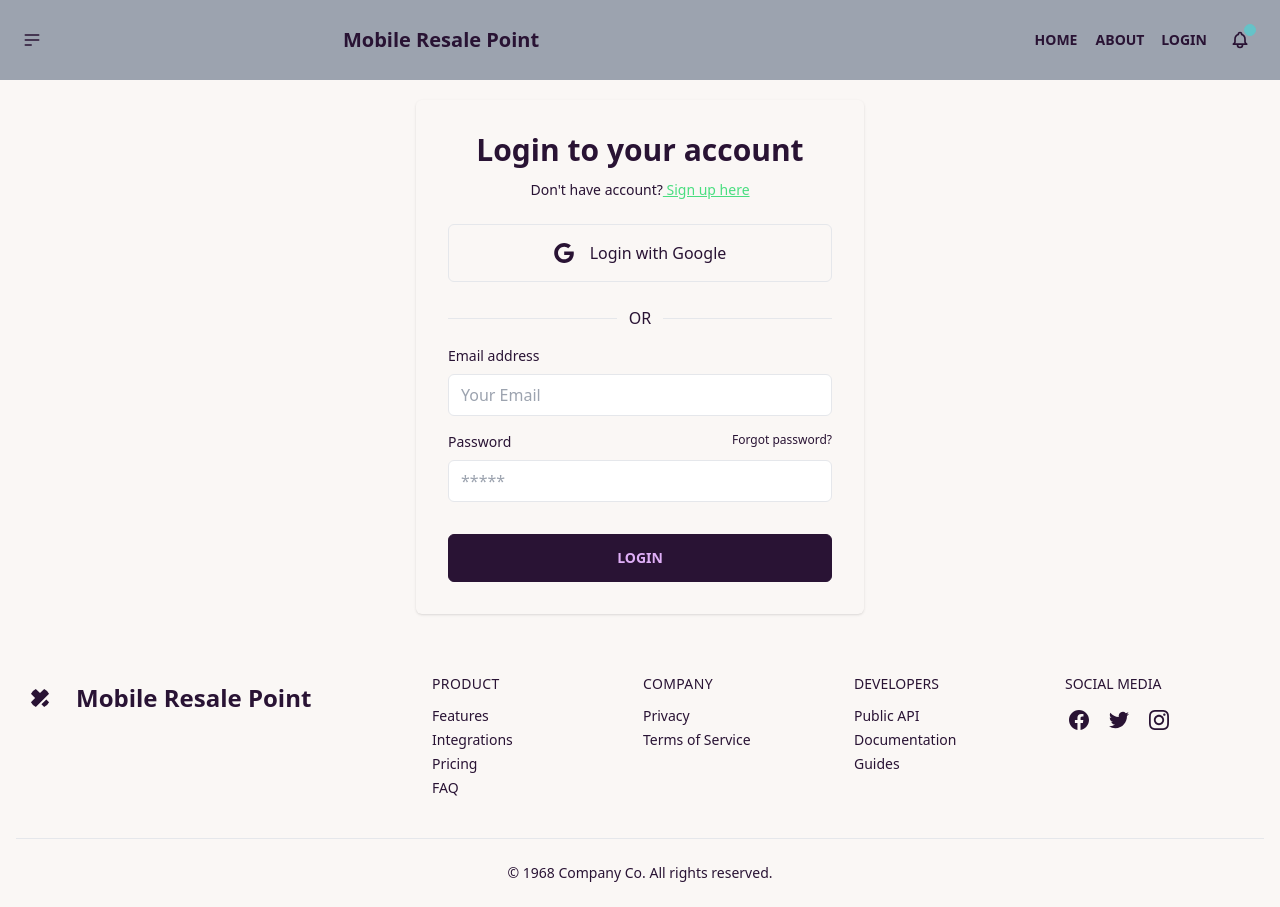
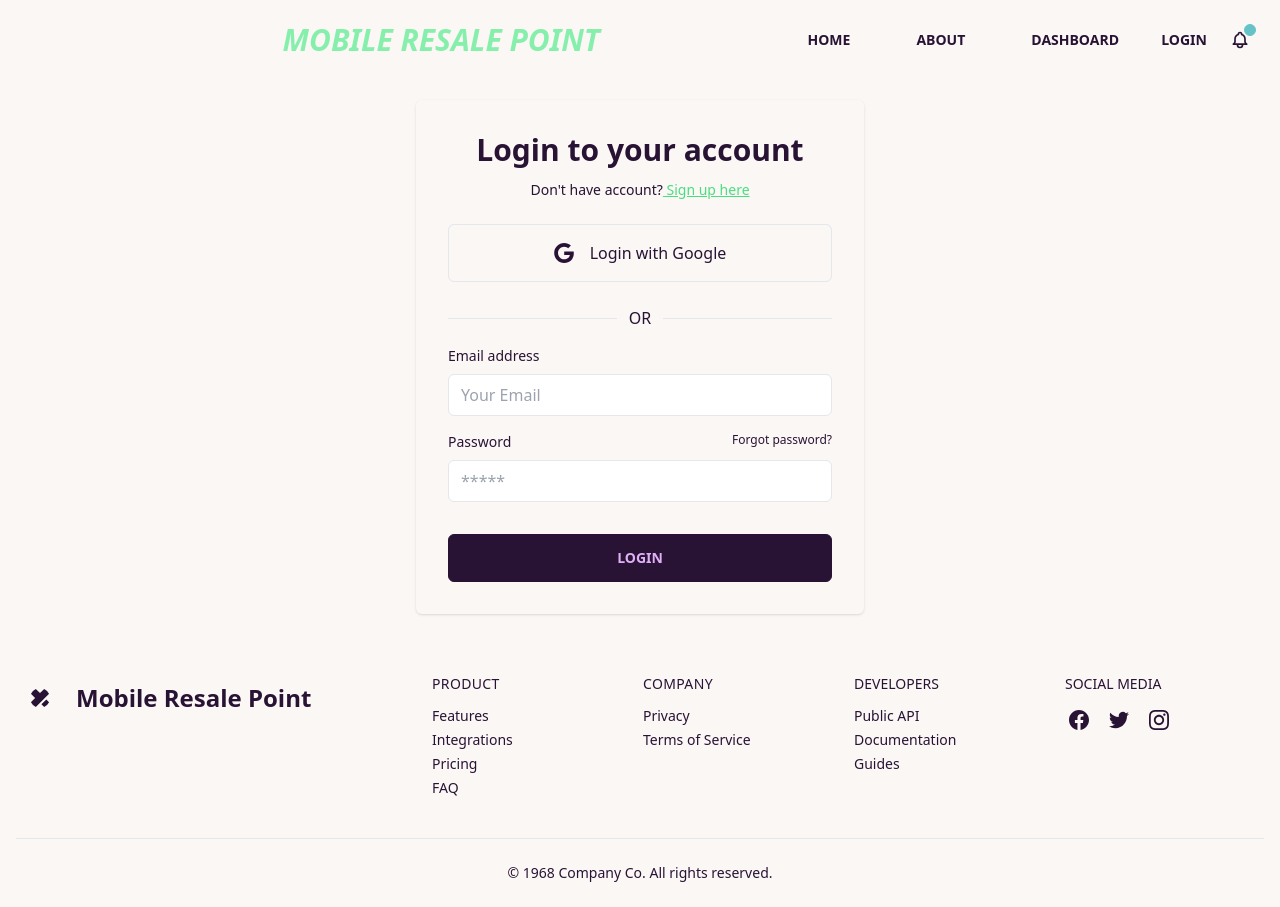
Before and after one commit to RafatRU42/last-assignment, a React (Create React App) app: page /login in a window 1280 px wide. Built offline with nearby package versions, Linux system fonts and the light colour scheme; no server answers.

Commit message:
some css style changed

```diff
--- /dev/null
+++ b/src/Dashboard/DashboardLayout/DashboardLayout.js
@@ -0,0 +1,36 @@
+import React from 'react';
+import { Link, Outlet } from 'react-router-dom';
+import Navbar from '../../Shared/Navbar/Navbar';
+
+const DashboardLayout = () => {
+    return (
+        <div>
+             <div>
+            <Navbar></Navbar>
+            <div className="drawer drawer-mobile">
+                <input id="my-drawer-2" type="checkbox" className="drawer-toggle" />
+                <div className="drawer-content">
+                    <Outlet></Outlet>
+
+                </div>
+                <div className="drawer-side">
+                    <label htmlFor="my-drawer-2" className="drawer-overlay"></label>
+                    <ul className="menu p-4 w-80 bg-base-100 text-base-content">
+                        <li><Link to='/dashboard'>Add A Product</Link></li>
+                       {/* { isAdmin &&  */}
+                       <>
+                       <li><Link to='/dashboard/allusers'> My Product</Link></li>
+                       <li><Link to='/dashboard/addDoctor'>My Buyers</Link></li>
+                       </>
+                        {/* } */}
+                    </ul>
+
+                </div>
+            </div>
+
+        </div>
+        </div>
+    );
+};
+
+export default DashboardLayout;
--- a/src/Shared/Navbar/Navbar.js
+++ b/src/Shared/Navbar/Navbar.js
@@ -5,43 +5,70 @@ import { authContext } from '../Context/Authprovider';
 
 const Navbar = () => {
 
-  const {user,logOut} = useContext(authContext)
+  const { user, logOut } = useContext(authContext)
 
-  const handleLogOut = () =>{
+  const handleLogOut = () => {
     logOut()
-    .then(()=>{ toast.error('You Successfully Log Out')})
-    .catch(()=>{})
+      .then(() => { toast.error('You Successfully Log Out') })
+      .catch(() => { })
   }
   return (
-        <div className="navbar bg-base-100 bg-gray-400">
+    <div className="navbar ">
       <div className="navbar-start">
-          <div className="dropdown">
+        <div className="dropdown lg:hidden">
           <label tabIndex={0} className="btn btn-ghost btn-circle">
             <svg xmlns="http://www.w3.org/2000/svg" className="h-5 w-5" fill="none" viewBox="0 0 24 24" stroke="currentColor"><path strokeLinecap="round" strokeLinejoin="round" strokeWidth="2" d="M4 6h16M4 12h16M4 18h7" /></svg>
           </label>
           <ul tabIndex={0} className="menu menu-compact dropdown-content mt-3 p-2 shadow bg-base-100 rounded-box w-52">
-              <li><a>Homepage</a></li>
-              <li><a>Portfolio</a></li>
-              <li><a>Rafat</a></li>
+            <button className="btn btn-ghost btn-squire mx-4">
+              <Link to={'/'}>Home</Link>
+
+            </button>
+            <button className="btn btn-ghost btn-squire mx-4">
+              About
+            </button>
+            <button className="btn btn-ghost btn-squire mx-4">
+              <Link to={'/dashboard'}>Dashboard</Link>
+            </button>
+
+            {user?.uid ?
+              <>
+                <button onClick={handleLogOut} className="btn btn-ghost btn-squire mx-4">Sign Out</button>
+              </>
+              :
+              <>
+                <button className="btn btn-ghost btn-circle mx-2">
+                  <Link to={'/login'}>Login</Link>
+                </button>
+
+              </>
+
+            }
 
           </ul>
         </div>
       </div>
+
+
+
       <div className="navbar">
-          <a className="btn btn-ghost normal-case text-xl">Mobile Resale Point</a>
+        <a className="btn btn-ghost italic  font-bold text-green-300 text-3xl">Mobile Resale Point</a>
       </div>
-        <div className="navbar-end m-2">
-          <button className="btn btn-ghost btn-circle mx-2">
+      <div className="navbar-end m-2 sm:hidden md:flex">
+        <button className="btn btn-ghost btn-squire mx-4">
           <Link to={'/'}>Home</Link>
 
         </button>
-          <button className="btn btn-ghost btn-circle mx-2">
+        <button className="btn btn-ghost btn-squire mx-4">
           About
+        </button>
+        <button className="btn btn-ghost btn-squire mx-4">
+          <Link to={'/dashboard'}>Dashboard</Link>
         </button>
 
         {user?.uid ?
           <>
-      <button onClick={handleLogOut} className="btn btn-ghost btn-circle mx-2">Sign Out</button>
+            <button onClick={handleLogOut} className="btn btn-ghost btn-squire mx-4">Sign Out</button>
           </>
           :
           <>
--- a/src/Shared/Routes/Routes.js
+++ b/src/Shared/Routes/Routes.js
@@ -1,5 +1,6 @@
 import React from 'react';
 import { createBrowserRouter } from 'react-router-dom';
+import DashboardLayout from '../../Dashboard/DashboardLayout/DashboardLayout';
 import Main from '../../Main/Main';
 import Home from '../../Pages/Home/Home';
 import Login from '../Login/Login';
@@ -11,6 +12,10 @@ const router = createBrowserRouter([
         {path:'/',element:<PrivateRoute><Home></Home></PrivateRoute>},
         {path:'/signup',element:<SignUp></SignUp>},
         {path:'/login',element:<Login></Login>},
+    ]},
+
+    {path:'/dashboard', element:<DashboardLayout></DashboardLayout>, children:[
+        {path:'/dashboard/addProducts'}
     ]}
 ])
 
```
Lines whose indentation alone changed are shown as unchanged.
